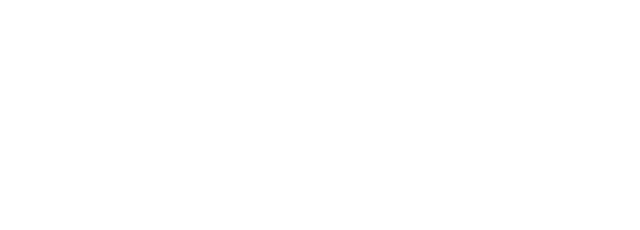
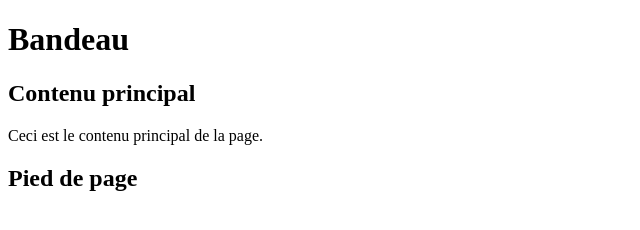
Before and after one commit to tomatoos404/TP2-CSS, a plain HTML site: page index.html in a window 1280 px wide. Shown: the whole page, without its empty margins (0-640 px from the left). Drawn offline with Linux system fonts and the light colour scheme.

Commit message:
exo1 html

```diff
--- a/index.html
+++ b/index.html
@@ -7,6 +7,29 @@
     <title>TP2 CSS</title>
 </head>
 <body>
-
+<header>
+    <div class="bandeau">
+        <h1>
+            Bandeau
+        </h1>
+    </div>
+</header>
+<main>
+    <div class="contenu">
+        <h2>
+            Contenu principal
+        </h2>
+        <p>
+            Ceci est le contenu principal de la page.
+        </p>
+    </div>
+</main>
+<footer>
+    <div class="pied-de-page">
+        <h2>
+            Pied de page
+        </h2>
+    </div>
+</footer>
 </body>
 </html>
```
